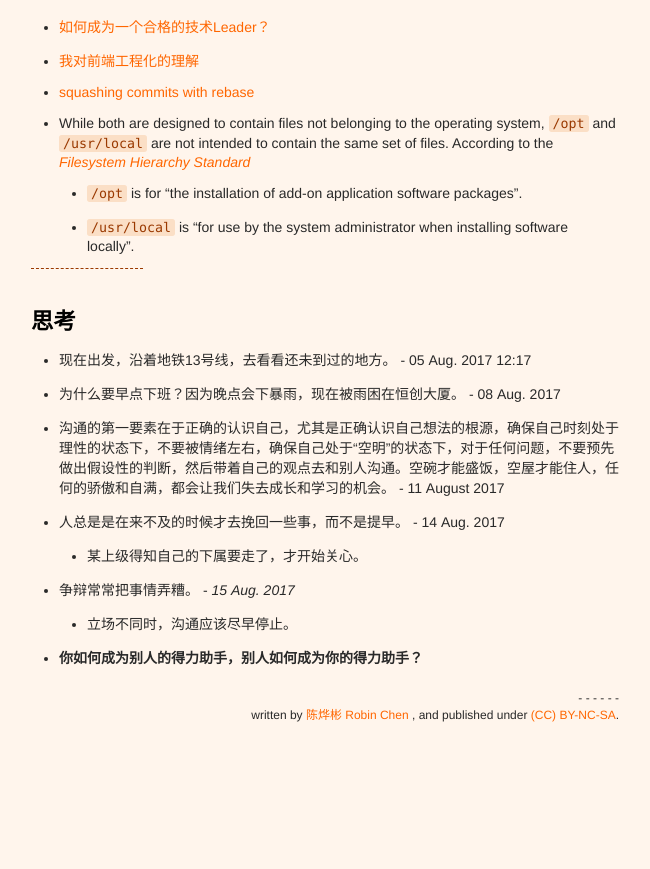
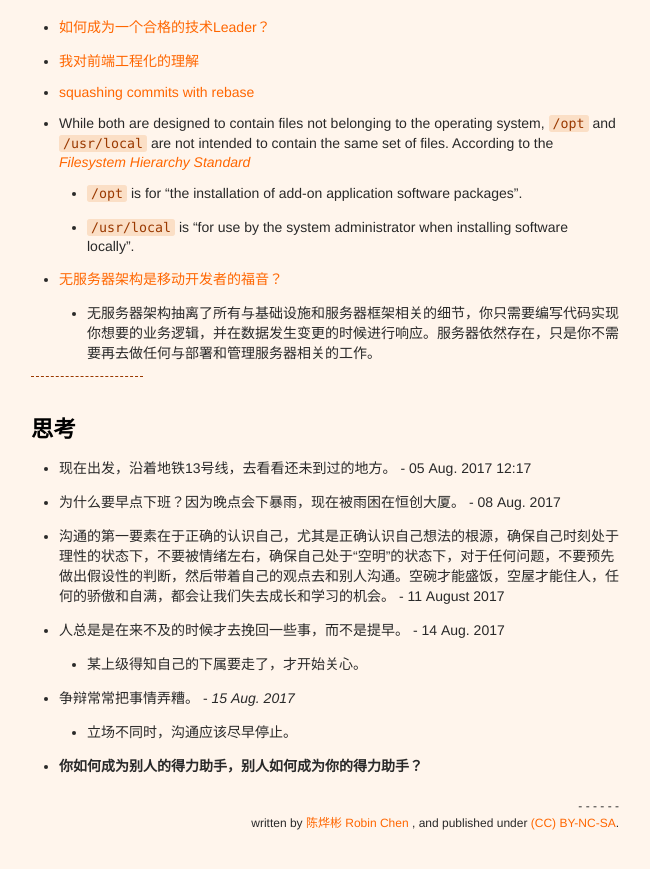
Before and after one commit to xianyuxmu/xianyuxmu.github.io, a Jekyll site: the page built from _posts/2017-08-01-monthly-reading.md, in a window 1280 px wide and 900 px high, scrolled down 2504 px. Shown: the top 869 px of the window, without its empty margins (315-965 px from the left). Built offline with Jekyll 4.4.1, drawn with Linux system fonts in a browser that asks for light colours; comment, search, counter and statistics services are not loaded; before the commit the page ends 3296 px from its top, so only the background shows below that.

Commit message:
Reading of 22 Aug. 2017

```diff
--- a/_posts/2017-08-01-monthly-reading.md
+++ b/_posts/2017-08-01-monthly-reading.md
@@ -102,6 +102,8 @@ tags:
 - While both are designed to contain files not belonging to the operating system, `/opt` and `/usr/local` are not intended to contain the same set of files. According to the [*Filesystem Hierarchy Standard*](http://www.pathname.com/fhs/pub/fhs-2.3.html)
 	-  `/opt` is for "the installation of add-on application software packages".
 	-  `/usr/local` is "for use by the system administrator when installing software locally".
+- [无服务器架构是移动开发者的福音？](https://mp.weixin.qq.com/s?__biz=MzIzNjUxMzk2NQ==&mid=2247485614&idx=1&sn=62bc5b5679279ab4fef4bd7700b69ac7)
+	- 无服务器架构抽离了所有与基础设施和服务器框架相关的细节，你只需要编写代码实现你想要的业务逻辑，并在数据发生变更的时候进行响应。服务器依然存在，只是你不需要再去做任何与部署和管理服务器相关的工作。
 
 
 
```
